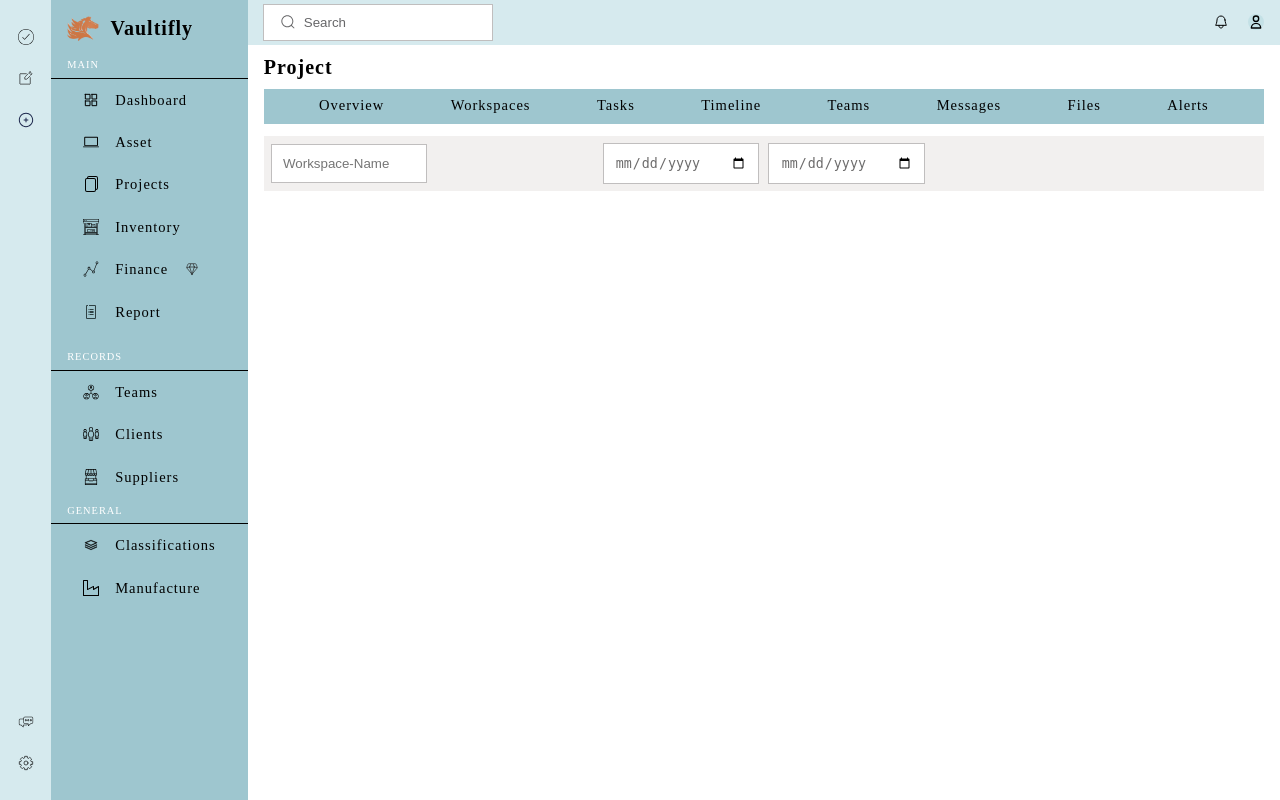
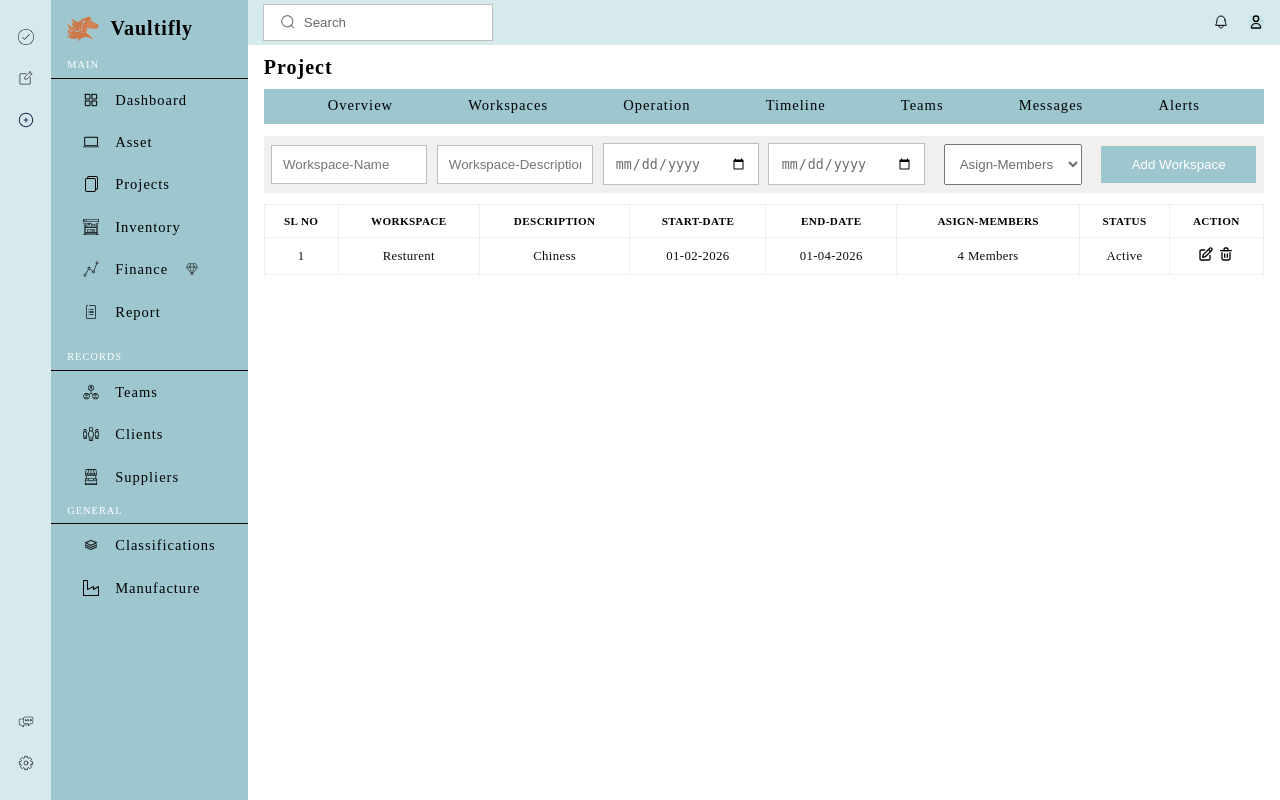
Before and after one commit to souravdas007123/Vaultifly--Django, a Django app: page /projectworkspace/ in a window 1280 px wide. Run offline with Django 5.2, Linux system fonts and the light colour scheme.

Commit message:
project operation page added

```diff
--- a/base/static/base/css/base.css
+++ b/base/static/base/css/base.css
@@ -469,7 +469,7 @@ label{
     color: var(--heading-color-b);
     /* background-color: #cabbbb; */
 }
-.content_navigation_link:hover ~ span{
+.content_navigation_link:hover ~ span {
     border-bottom: 3px solid var(--theame9);
 }
 .main_content_data{
@@ -1114,6 +1114,9 @@ fieldset input:focus,input:hover{
 .project_add_navbar input{
     padding: 0.7rem;
 }
+.project_add_navbar .input_field_dropdown{
+    padding: 0.7rem ;
+}
 /* media mobile  */
 
 @media(max-width:667px){
--- a/page_html/templates/page_html/project.html
+++ b/page_html/templates/page_html/project.html
@@ -14,8 +14,8 @@
 <span></span>
 </a>
 
-<a href="">
-<div class="content_navigation_link">Tasks</div>
+<a href="{% url 'projectoperation' %}">
+<div class="content_navigation_link">Operation</div>
 <span></span>
 </a>
 
@@ -35,11 +35,6 @@
 </a>
 
 <a href="">
-<div class="content_navigation_link">Files</div>
-<span></span>
-</a>
-
-<a href="">
 <div class="content_navigation_link">Alerts</div>
 <span></span>
 </a>
--- /dev/null
+++ b/page_html/templates/page_html/project_operation.html
@@ -0,0 +1,5 @@
+{% extends "page_html/project.html" %}
+
+{% block main_data %}
+
+{% endblock main_data %}
--- a/page_html/templates/page_html/project_workspace.html
+++ b/page_html/templates/page_html/project_workspace.html
@@ -9,6 +9,15 @@
           name="username"
           id="username"
           placeholder="Workspace-Name"
+        />
+      </div>
+
+      <div class="project_add_navbar">
+        <input
+          type="text"
+          name="username"
+          id="username"
+          placeholder="Workspace-Description"
         />
       </div>
     </div>
@@ -34,10 +43,60 @@
       </div>
     </div>
 
-    <div class="project_add_navbar_container_inner_right"></div>
+    <div class="project_add_navbar_container_inner_right">
+        <div class="project_add_navbar">
+            <form action="">
+        <select name="status" class="input_field_dropdown">
+          <option value="hi">Asign-Members</option>
+          <option value="Compliance">Rakesh</option>
+          <option value="Compliance">Akesh</option>
+          <option value="Compliance">Rahul</option>
+        </select>
+      </form>
+        </div>
+        <button>Add Workspace</button>
+    </div>
   </div>
 
-  <div class="project_data_contain"></div>
+  <div class="project_data_contain">
+
+    <div class="table-container">
+        <table class="table">
+            <thead>
+                <tr>
+                    <th>SL NO</th>
+                    <th>WORKSPACE</th>
+                    <th>DESCRIPTION</th>
+                    <th>START-DATE</th>
+                    <th>END-DATE</th>
+                    <th>ASIGN-MEMBERS</th>
+                    <th>STATUS</th>
+                    <th>ACTION</th>
+                </tr>
+            </thead>
+            <tbody>
+                <tr>
+                    <td>1</td>
+                    <td>Resturent</td>
+                    <td>Chiness</td>
+                    <td>01-02-2026</td>
+                    <td>01-04-2026</td>
+                    <td>4 Members</td>
+                    <td>Active</td>
+                    <td>
+                        <a href="">
+                            <svg viewBox="0 0 24 24" fill="none" xmlns="http://www.w3.org/2000/svg"><g id="SVGRepo_bgCarrier" stroke-width="0"></g><g id="SVGRepo_tracerCarrier" stroke-linecap="round" stroke-linejoin="round"></g><g id="SVGRepo_iconCarrier"> <path fill-rule="evenodd" clip-rule="evenodd" d="M21.1213 2.70705C19.9497 1.53548 18.0503 1.53547 16.8787 2.70705L15.1989 4.38685L7.29289 12.2928C7.16473 12.421 7.07382 12.5816 7.02986 12.7574L6.02986 16.7574C5.94466 17.0982 6.04451 17.4587 6.29289 17.707C6.54127 17.9554 6.90176 18.0553 7.24254 17.9701L11.2425 16.9701C11.4184 16.9261 11.5789 16.8352 11.7071 16.707L19.5556 8.85857L21.2929 7.12126C22.4645 5.94969 22.4645 4.05019 21.2929 2.87862L21.1213 2.70705ZM18.2929 4.12126C18.6834 3.73074 19.3166 3.73074 19.7071 4.12126L19.8787 4.29283C20.2692 4.68336 20.2692 5.31653 19.8787 5.70705L18.8622 6.72357L17.3068 5.10738L18.2929 4.12126ZM15.8923 6.52185L17.4477 8.13804L10.4888 15.097L8.37437 15.6256L8.90296 13.5112L15.8923 6.52185ZM4 7.99994C4 7.44766 4.44772 6.99994 5 6.99994H10C10.5523 6.99994 11 6.55223 11 5.99994C11 5.44766 10.5523 4.99994 10 4.99994H5C3.34315 4.99994 2 6.34309 2 7.99994V18.9999C2 20.6568 3.34315 21.9999 5 21.9999H16C17.6569 21.9999 19 20.6568 19 18.9999V13.9999C19 13.4477 18.5523 12.9999 18 12.9999C17.4477 12.9999 17 13.4477 17 13.9999V18.9999C17 19.5522 16.5523 19.9999 16 19.9999H5C4.44772 19.9999 4 19.5522 4 18.9999V7.99994Z" fill="#000000"></path> </g></svg>
+                        </a>
+                        <a href="">
+                            <svg viewBox="0 0 24 24" fill="none" xmlns="http://www.w3.org/2000/svg"><g id="SVGRepo_bgCarrier" stroke-width="0"></g><g id="SVGRepo_tracerCarrier" stroke-linecap="round" stroke-linejoin="round"></g><g id="SVGRepo_iconCarrier"> <path d="M10 12V17" stroke="#000000" stroke-width="2" stroke-linecap="round" stroke-linejoin="round"></path> <path d="M14 12V17" stroke="#000000" stroke-width="2" stroke-linecap="round" stroke-linejoin="round"></path> <path d="M4 7H20" stroke="#000000" stroke-width="2" stroke-linecap="round" stroke-linejoin="round"></path> <path d="M6 10V18C6 19.6569 7.34315 21 9 21H15C16.6569 21 18 19.6569 18 18V10" stroke="#000000" stroke-width="2" stroke-linecap="round" stroke-linejoin="round"></path> <path d="M9 5C9 3.89543 9.89543 3 11 3H13C14.1046 3 15 3.89543 15 5V7H9V5Z" stroke="#000000" stroke-width="2" stroke-linecap="round" stroke-linejoin="round"></path> </g></svg>
+                        </a>
+                    </td>
+                </tr>
+            </tbody>
+          </table>
+         </div>
+
+  </div>
 </div>
 
 {% endblock main_data %}
--- a/page_html/urls.py
+++ b/page_html/urls.py
@@ -1,5 +1,5 @@
 from django.urls import path
-from page_html.views import home,asset,assetoverview,assetcapture,assetcapturehardwarecontain,assetcapturelicensecontain,assetcapturecorelicensecontain,assetcapturesoftwarecontain,project,projectoverview,projectworkspace,finance,inventory,inventoryoverview,inventorysummery,inventorystock,inventoryproduct,inventorypurchase,inventorysale,inventoryreturn,inventorybilling,inventoryinput,report,reportoverview,team,teamoverviews,teamlistviews,teamadd,clients,clientsoverviews,clientslistviews,clientsadd,suppliers,suppliersoverview,supplierlistview,supplieradd,classification,classificationlocation,classificationunit,classificationmeasurement,classificationtax,classificationstatus,classificationcategory,manufacture,setting,support,taskglobal,taskglobalcreate,taskglobaloverview,taskglobalasign,notesglobal,uploadglobal,settingprofile,settingpassword,settingnotification,settingauthentication,settingsubcription,forgetpassword,validity
+from page_html.views import home,asset,assetoverview,assetcapture,assetcapturehardwarecontain,assetcapturelicensecontain,assetcapturecorelicensecontain,assetcapturesoftwarecontain,project,projectoverview,projectworkspace,projectoperation,finance,inventory,inventoryoverview,inventorysummery,inventorystock,inventoryproduct,inventorypurchase,inventorysale,inventoryreturn,inventorybilling,inventoryinput,report,reportoverview,team,teamoverviews,teamlistviews,teamadd,clients,clientsoverviews,clientslistviews,clientsadd,suppliers,suppliersoverview,supplierlistview,supplieradd,classification,classificationlocation,classificationunit,classificationmeasurement,classificationtax,classificationstatus,classificationcategory,manufacture,setting,support,taskglobal,taskglobalcreate,taskglobaloverview,taskglobalasign,notesglobal,uploadglobal,settingprofile,settingpassword,settingnotification,settingauthentication,settingsubcription,forgetpassword,validity
 urlpatterns = [
     path('', home,name='home'),
     path('asset/', asset,name='asset'),
@@ -12,6 +12,7 @@ urlpatterns = [
     path('project/', project,name='project'),
     path('projectoverview/', projectoverview,name='projectoverview'),
     path('projectworkspace/', projectworkspace,name='projectworkspace'),
+    path('projectoperation/', projectoperation,name='projectoperation'),
     path('finance/', finance,name='finance'),
     path('inventory/', inventory,name='inventory'),
     path('inventoryoverview/', inventoryoverview,name='inventoryoverview'),
--- a/page_html/views.py
+++ b/page_html/views.py
@@ -33,6 +33,9 @@ def projectoverview(request):
 
 def projectworkspace(request):
     return render(request,'page_html/project_workspace.html')
+
+def projectoperation(request):
+    return render(request,'page_html/project_operation.html')
 
 def finance(request):
     return render(request,'page_html/finance.html')
```
